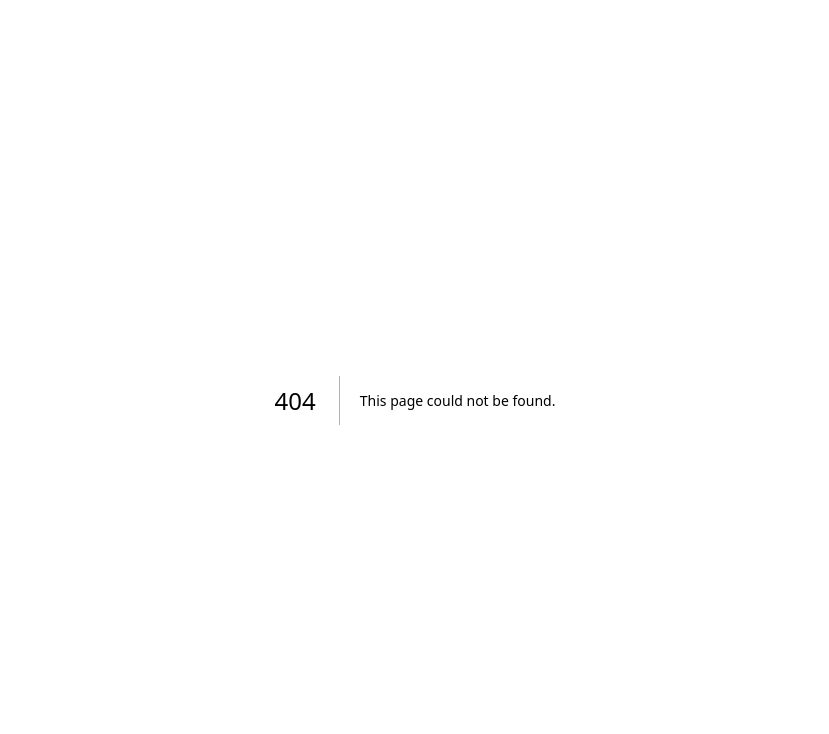
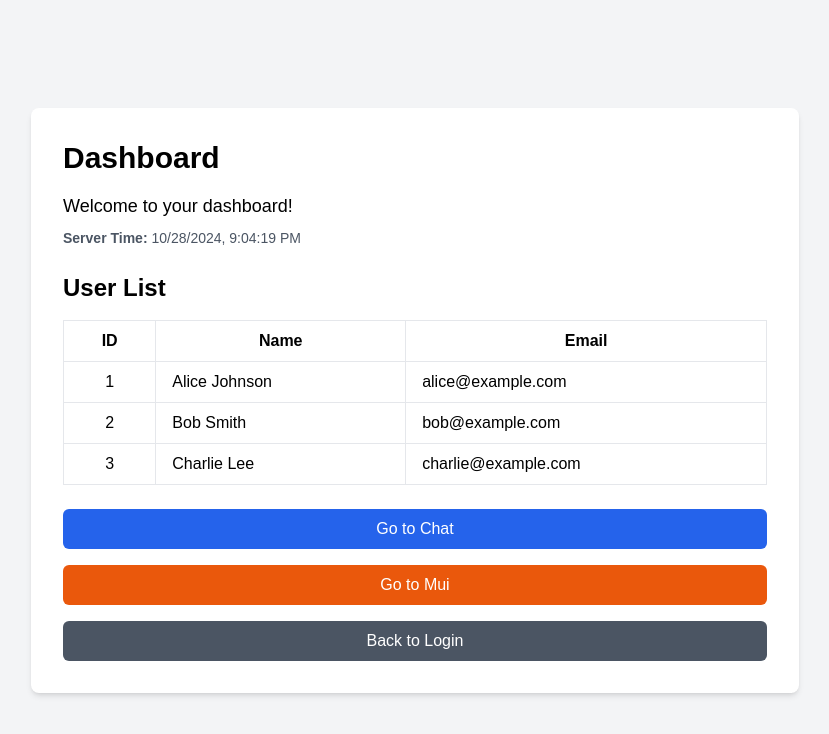
Before and after one commit to EmreDenizz/Next.js-TS-Tailwind-App, a Next.js app: page /dashboard in a window 1280 px wide. Before the commit this address had no page. Shown: the top 734 px of the page, without its empty margins (225-1054 px from the left). Built offline with nearby package versions, Linux system fonts and the light colour scheme.

Commit message:
feat(home): add dashboard home page

```diff
--- /dev/null
+++ b/src/app/dashboard/page.tsx
@@ -0,0 +1,97 @@
+'use client';
+
+import { useRouter } from 'next/navigation';
+import { useEffect, useState } from 'react';
+
+async function getUsers() {
+  return [
+    { id: 1, name: 'Alice Johnson', email: 'alice@example.com' },
+    { id: 2, name: 'Bob Smith', email: 'bob@example.com' },
+    { id: 3, name: 'Charlie Lee', email: 'charlie@example.com' },
+  ];
+}
+
+async function getServerTime() {
+  return new Date().toLocaleString();
+}
+
+export default function Dashboard() {
+  const router = useRouter();
+  const [users, setUsers] = useState<Array<{ id: number; name: string; email: string }>>([]);
+  const [serverTime, setServerTime] = useState<string>('');
+
+  // Fetch data on component mount
+  useEffect(() => {
+    const fetchData = async () => {
+      const usersData = await getUsers();
+      const time = await getServerTime();
+      setUsers(usersData);
+      setServerTime(time);
+    };
+
+    fetchData();
+  }, []);
+
+  const goToChat = () => {
+    router.push('/chat');
+  };
+
+  const goToMui = () => {
+    router.push('/mui');
+  };
+
+  return (
+    <div className="min-h-screen bg-gray-100 flex items-center justify-center p-6 text-black">
+      <div className="bg-white p-8 rounded-lg shadow-md max-w-3xl w-full">
+        <h1 className="text-3xl font-bold mb-4">Dashboard</h1>
+        <p className="text-lg mb-2">Welcome to your dashboard!</p>
+        <p className="text-sm text-gray-600 mb-6">
+          <strong>Server Time:</strong> {serverTime}
+        </p>
+
+        <h2 className="text-2xl font-semibold mb-4">User List</h2>
+        <table className="w-full table-auto border-collapse border border-gray-300">
+          <thead>
+            <tr>
+              <th className="border px-4 py-2">ID</th>
+              <th className="border px-4 py-2">Name</th>
+              <th className="border px-4 py-2">Email</th>
+            </tr>
+          </thead>
+          <tbody>
+            {users.map((user) => (
+              <tr key={user.id}>
+                <td className="border px-4 py-2 text-center">{user.id}</td>
+                <td className="border px-4 py-2">{user.name}</td>
+                <td className="border px-4 py-2">{user.email}</td>
+              </tr>
+            ))}
+          </tbody>
+        </table>
+
+        <div className="mt-6 space-y-4">
+          <button
+            onClick={goToChat}
+            className="w-full bg-blue-600 text-white px-4 py-2 rounded-md hover:bg-blue-700"
+          >
+            Go to Chat
+          </button>
+
+          <button
+            onClick={goToMui}
+            className="w-full bg-orange-600 text-white px-4 py-2 rounded-md hover:bg-blue-700"
+          >
+            Go to Mui
+          </button>
+
+          <a
+            href="/"
+            className="w-full block text-center bg-gray-600 text-white px-4 py-2 rounded-md hover:bg-gray-700"
+          >
+            Back to Login
+          </a>
+        </div>
+      </div>
+    </div>
+  );
+}
```
